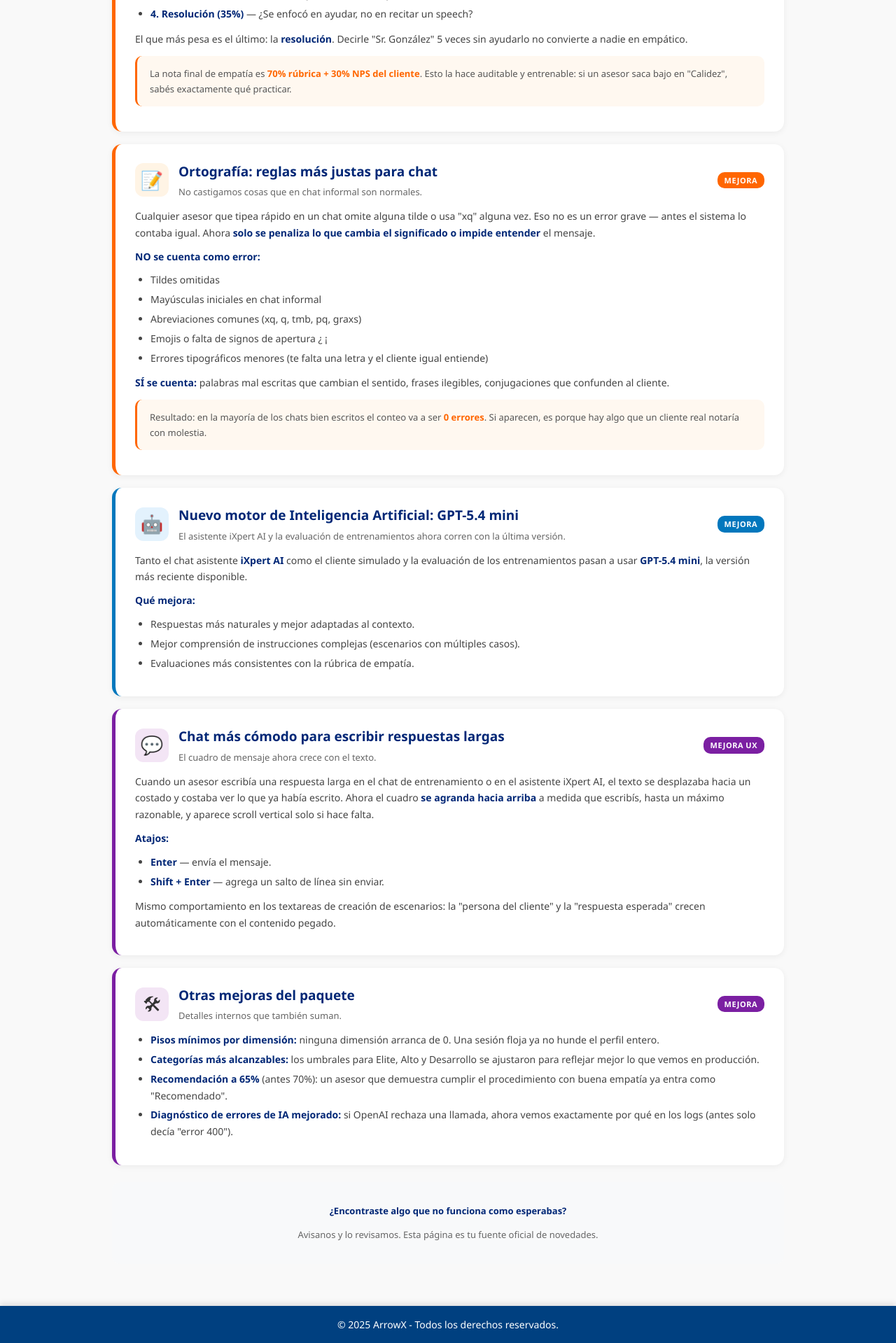
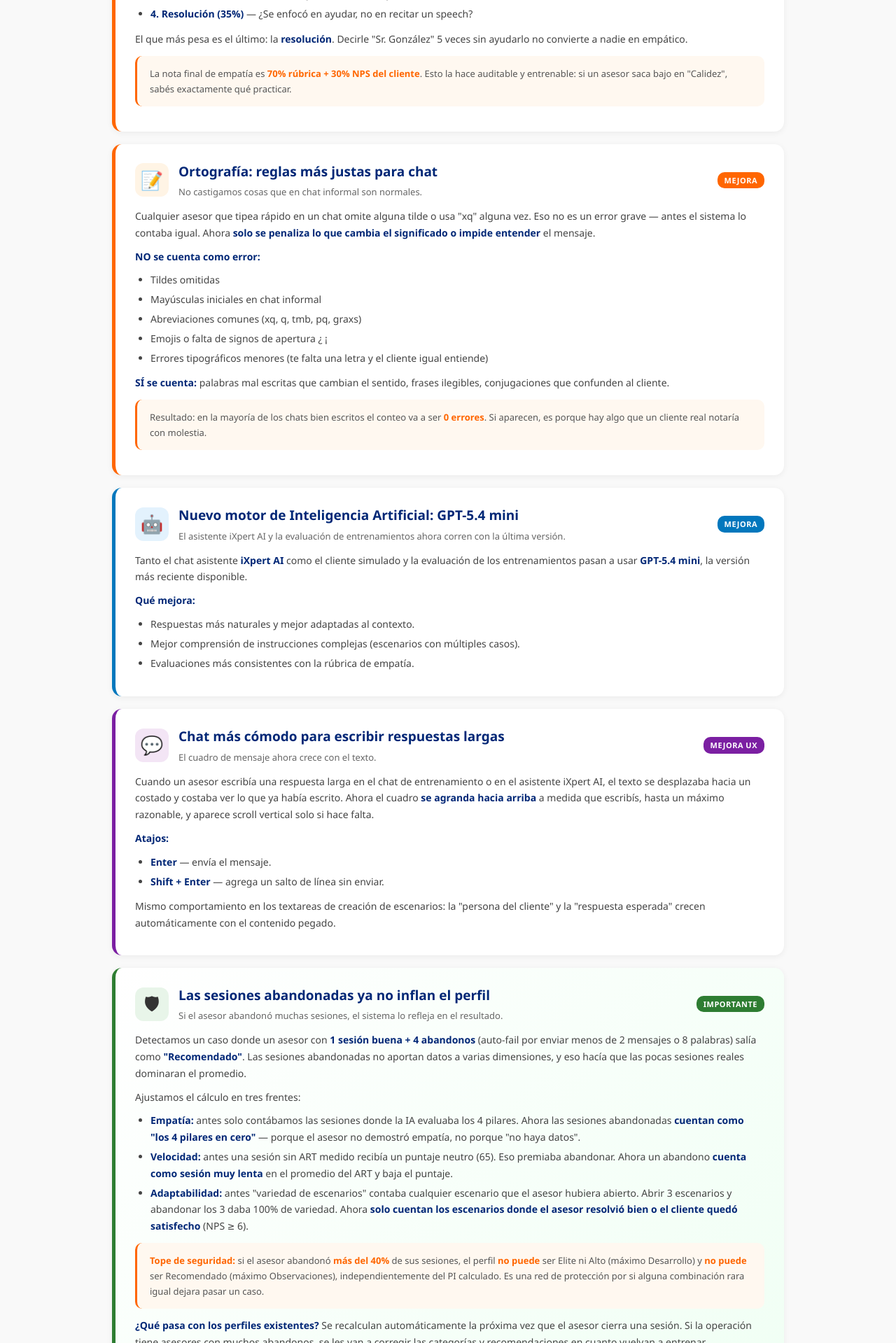
Before and after one commit to alemart87/ixpert, a Python web app: template templates/admin/novedades.html in a window 1280 px wide. Shown: the part 2648-4567 px from the top of the page at 70% size. Run offline with Jinja, Linux system fonts and the light colour scheme; the template is opened without the code that fills it, so the values that code supplies are empty.

Commit message:
docs: explain anti-abandono fixes (novedades, scoring.md, methodology)
- templates/admin/novedades.html: new card 'Las sesiones abandonadas
  ya no inflan el perfil' under the featured tag, with the concrete
  walkthrough in plain Spanish — what changed in empathy / velocity /
  variety, the 40% hard cap, what counts as 'abandono' and what
  happens to existing profiles. Quick-nav anchor added.
- scoring.md: new section 2.8 'Manejo de sesiones auto-fail' covering
  the auto-fail proxy, the per-dimension rules, the hard cap formula
  and the legacy/genuine-no-ART case. Cross-version table updated
  with the four new entries.
- templates/admin/vex_methodology.html: new section 5.5 with the same
  content adapted for the methodology page (rule table, hard cap
  formula box and legacy disclaimer).

```diff
--- a/templates/admin/novedades.html
+++ b/templates/admin/novedades.html
@@ -172,6 +172,7 @@
         <a href="#art">⏱ Tiempo de respuesta (ART)</a>
         <a href="#delay">⏳ Espera del cliente simulado</a>
         <a href="#empatia">💛 Rúbrica de empatía</a>
+        <a href="#abandono">🛡 Fix abandonos</a>
         <a href="#ortografia">📝 Ortografía más justa</a>
         <a href="#ia">🤖 Nuevo motor de IA</a>
         <a href="#chat">💬 Chat más cómodo</a>
@@ -394,6 +395,36 @@
         </div>
     </article>
 
+    <!-- 🛡 Fix anti-abandono -->
+    <article class="nov-card featured" id="abandono">
+        <div class="nov-card-head">
+            <div class="nov-card-icon">🛡</div>
+            <div class="nov-card-title">
+                <h2>Las sesiones abandonadas ya no inflan el perfil</h2>
+                <p class="subtitle">Si el asesor abandonó muchas sesiones, el sistema lo refleja en el resultado.</p>
+            </div>
+            <span class="nov-card-tag">Importante</span>
+        </div>
+        <div class="nov-card-body">
+            <p>Detectamos un caso donde un asesor con <strong>1 sesión buena + 4 abandonos</strong> (auto-fail por enviar menos de 2 mensajes o 8 palabras) salía como <strong>"Recomendado"</strong>. Las sesiones abandonadas no aportan datos a varias dimensiones, y eso hacía que las pocas sesiones reales dominaran el promedio.</p>
+
+            <p>Ajustamos el cálculo en tres frentes:</p>
+            <ul>
+                <li><strong>Empatía:</strong> antes solo contábamos las sesiones donde la IA evaluaba los 4 pilares. Ahora las sesiones abandonadas <strong>cuentan como "los 4 pilares en cero"</strong> — porque el asesor no demostró empatía, no porque "no haya datos".</li>
+                <li><strong>Velocidad:</strong> antes una sesión sin ART medido recibía un puntaje neutro (65). Eso premiaba abandonar. Ahora un abandono <strong>cuenta como sesión muy lenta</strong> en el promedio del ART y baja el puntaje.</li>
+                <li><strong>Adaptabilidad:</strong> antes "variedad de escenarios" contaba cualquier escenario que el asesor hubiera abierto. Abrir 3 escenarios y abandonar los 3 daba 100% de variedad. Ahora <strong>solo cuentan los escenarios donde el asesor resolvió bien o el cliente quedó satisfecho</strong> (NPS ≥ 6).</li>
+            </ul>
+
+            <div class="nov-highlight">
+                <strong>Tope de seguridad:</strong> si el asesor abandonó <strong>más del 40%</strong> de sus sesiones, el perfil <strong>no puede</strong> ser Elite ni Alto (máximo Desarrollo) y <strong>no puede</strong> ser Recomendado (máximo Observaciones), independientemente del PI calculado. Es una red de protección por si alguna combinación rara igual dejara pasar un caso.
+            </div>
+
+            <p><strong>¿Qué pasa con los perfiles existentes?</strong> Se recalculan automáticamente la próxima vez que el asesor cierra una sesión. Si la operación tiene asesores con muchos abandonos, se les van a corregir las categorías y recomendaciones en cuanto vuelvan a entrenar.</p>
+
+            <p><strong>¿Qué cuenta como "abandono"?</strong> Una sesión donde el asesor envió <strong>menos de 2 mensajes</strong> o escribió <strong>menos de 8 palabras</strong> en total. Es la misma regla que ya usábamos para marcar la sesión con NPS=1 sin gastar tokens en evaluarla.</p>
+        </div>
+    </article>
+
     <!-- Mejoras menores agrupadas -->
     <article class="nov-card feature-ux">
         <div class="nov-card-head">
```
Also changed, not shown: scoring.md (+36 -0 lines), templates/admin/vex_methodology.html (+23 -0 lines).
